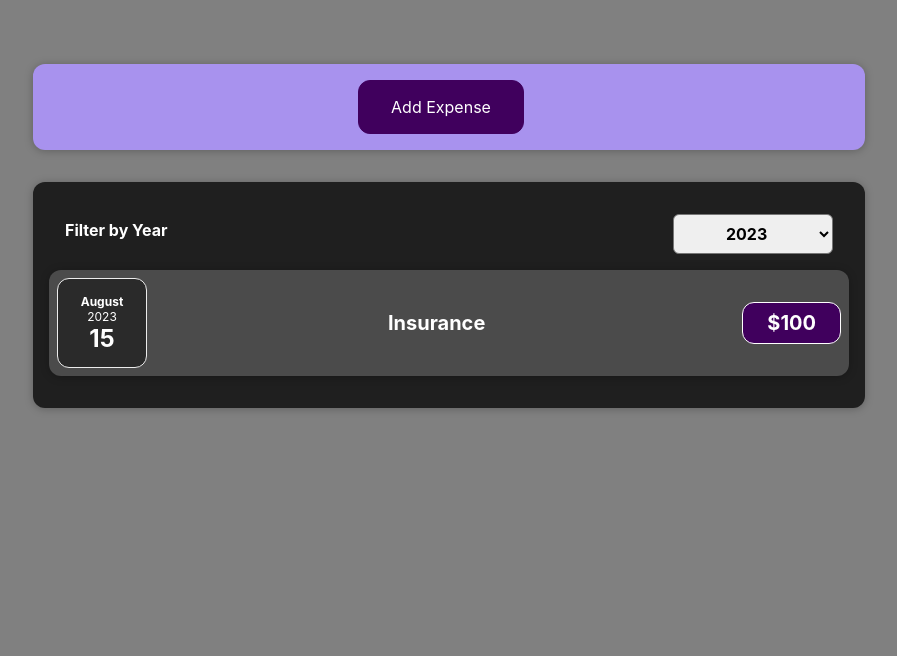
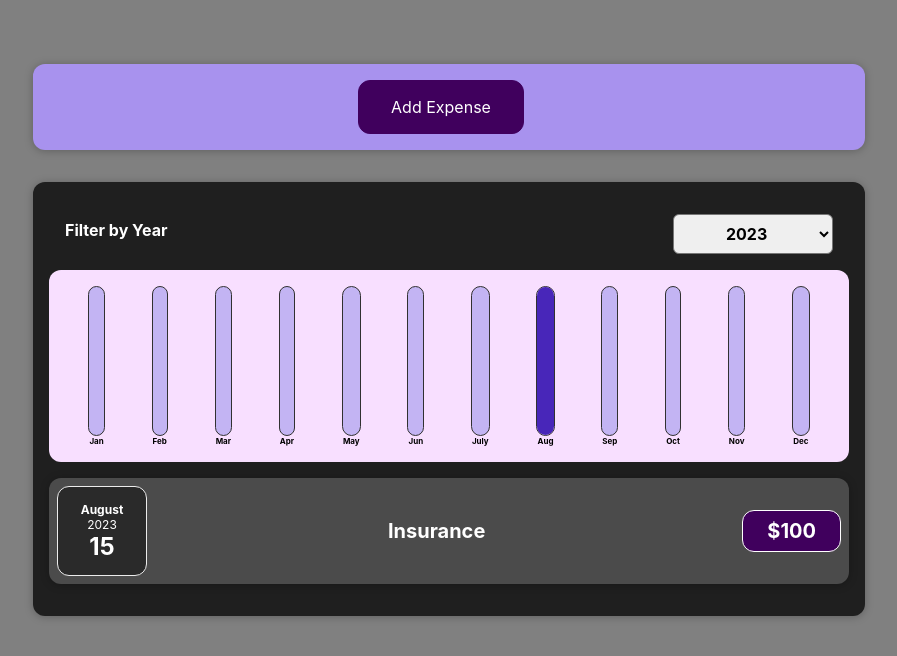
Before and after one commit to Abu-Faizan-Omer/first-reactjs, a React (Vite) app: page / in a window 1280 px wide. Shown: the top 656 px of the page, without its empty margins (191-1088 px from the left). Built offline with nearby package versions, Linux system fonts and the light colour scheme.

Commit message:
Integrating Expenses Chart

```diff
--- /dev/null
+++ b/src/components/Chart/Chart.css
@@ -0,0 +1,9 @@
+.chart {
+  padding: 1rem;
+  border-radius: 12px;
+  background-color: #f8dfff;
+  text-align: center;
+  display: flex;
+  justify-content: space-around;
+  height: 10rem;
+}
--- /dev/null
+++ b/src/components/Chart/Chart.jsx
@@ -0,0 +1,56 @@
+// Write your code below:
+import React from "react"
+import ChartBar from "./ChartBar"
+import "./Chart.css"
+
+const Chart = (props) => {
+
+  const expensesOnlyArray = props.chartExpenses.map((monthExpenseData) => {
+    return monthExpenseData.price
+  })
+
+
+
+  const charData = [
+    { expenseMonth: "Jan", expenseValue: 0 },
+    { expenseMonth: "Feb", expenseValue: 0 },
+    { expenseMonth: "Mar", expenseValue: 0 },
+    { expenseMonth: "Apr", expenseValue: 0 },
+    { expenseMonth: "May", expenseValue: 0 },
+    { expenseMonth: "Jun", expenseValue: 0 },
+    { expenseMonth: "July", expenseValue: 0 },
+    { expenseMonth: "Aug", expenseValue: 0 },
+    { expenseMonth: "Sep", expenseValue: 0 },
+    { expenseMonth: "Oct", expenseValue: 0 },
+    { expenseMonth: "Nov", expenseValue: 0 },
+    { expenseMonth: "Dec", expenseValue: 0 },
+  ]
+
+  // for (let i = 0; i < props.charExpenses.length; i++)
+  // {
+  //   charData[props.charExpenses[i].date.getMonths()].expenseValue +=
+  //     props.charExpenses[i].price
+  // }
+
+  for (let expenses of props.chartExpenses)
+  {
+    charData[expenses.date.getMonth()].expenseValue += expenses.price
+  }
+  const maxValue = Math.max(...expensesOnlyArray)
+
+  return (
+    <div className="chart">
+      {charData.map((monthData) => (
+        <ChartBar
+          key={monthData.expenseMonth}
+          label={monthData.expenseMonth}
+          value={monthData.expenseValue}
+          maxValue={maxValue}
+        />
+      ))}
+    </div>
+  )
+
+}
+
+export default Chart
--- /dev/null
+++ b/src/components/Chart/ChartBar.css
@@ -0,0 +1,30 @@
+.chart-bar {
+  height: 100%;
+  display: flex;
+  flex-direction: column;
+  align-items: center;
+}
+
+.chart-bar__inner {
+  height: 100%;
+  width: 100%;
+  border: 1px solid #313131;
+  border-radius: 12px;
+  background-color: #c3b4f3;
+  overflow: hidden;
+  display: flex;
+  flex-direction: column;
+  justify-content: flex-end;
+}
+
+.chart-bar__fill {
+  background-color: #4826b9;
+  width: 100%;
+  transition: all 0.3s ease-out;
+}
+
+.chart-bar__label {
+  font-weight: bold;
+  font-size: 0.5rem;
+  text-align: center;
+}
--- /dev/null
+++ b/src/components/Chart/ChartBar.jsx
@@ -0,0 +1,21 @@
+// Write your code below:
+import React from "react"
+import "./ChartBar.css"
+
+const CharBar = (props) => {
+
+  let fillHeight = "0%"
+  if (props.value > 0)
+  {
+    fillHeight=Math.round((props.value/props.maxValue) * 100) + "%"
+  }
+  return <div className="chart-bar">
+    <div className="chart-bar__inner">
+      <div className="chart-bar__fill" style={{height:fillHeight}}></div>
+    </div>
+    <div className="chart-bar__label"> {props.label}</div>
+  </div>
+
+}
+
+export default CharBar
--- a/src/components/Expenses/Expenses.jsx
+++ b/src/components/Expenses/Expenses.jsx
@@ -5,6 +5,7 @@
 import ExpensesList from "./ExpensesList";
 import "./Expenses.css";
 import Card from "../UI/Card";
+import ExpensesChart from "./ExpensesChart"
 
 const Expenses = (props) => {
   const [filteredYear, setFilteredYear] = useState("2023");
@@ -23,6 +24,7 @@
         selected={filteredYear}
         onChangeFilter={changeFilterHandler}
       />
+      <ExpensesChart filteredExpensesForChart={filteredExpenses} />
       <ExpensesList items={filteredExpenses} />
     </Card>
   );
--- /dev/null
+++ b/src/components/Expenses/ExpensesChart.jsx
@@ -0,0 +1,13 @@
+// Write your code below:
+import React from "react"
+import Chart from "../Chart/Chart"
+
+const ExpensesChart = (props) => {
+  return (
+    <div>
+      <Chart chartExpenses={props.filteredExpensesForChart}/>
+    </div>
+  )
+}
+
+export default ExpensesChart
```
